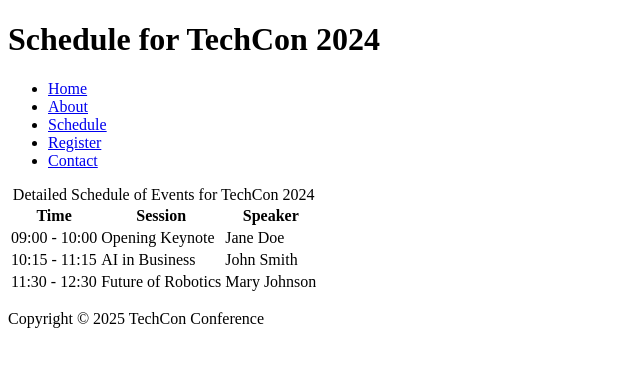
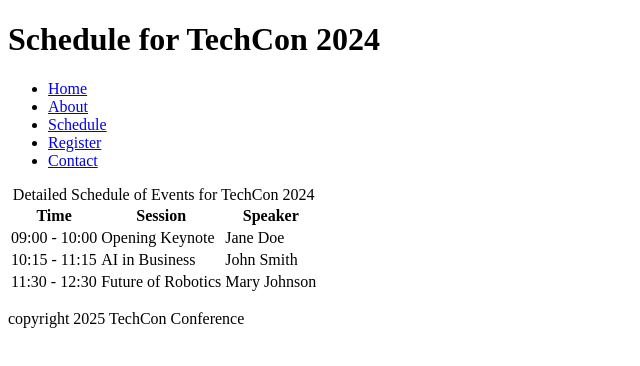
Before and after one commit to celinehimbaza1/TechCon_HTML, a plain HTML site: page techcon_website/schedule.html in a window 1280 px wide. Shown: the full height of the page, 0-640 px from the left. Drawn offline with Linux system fonts and the light colour scheme.

Commit message:
change schedule

```diff
--- a/techcon_website/schedule.html
+++ b/techcon_website/schedule.html
@@ -50,7 +50,7 @@
     </main>
 
     <footer>
-        <p>Copyright &copy; 2025 TechCon Conference</p>
+        <p>copyright 2025 TechCon Conference</p>
     </footer>
 </body>
 </html>
```
